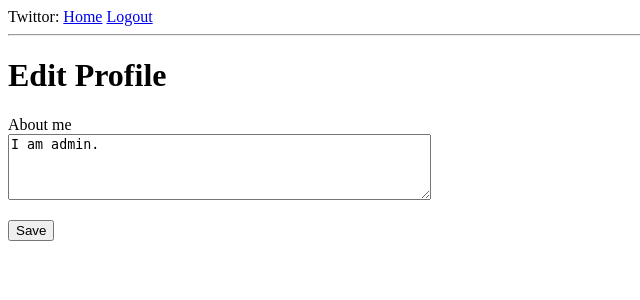
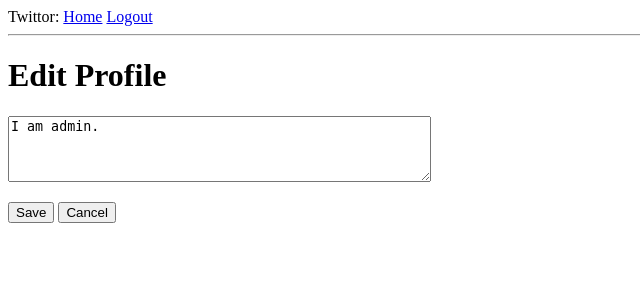
Before and after one commit to Touyu-Pan/flask-demo, a Flask app: page /edit_profile in a window 1280 px wide. Shown: the top 300 px of the page, without its empty margins (0-640 px from the left). Run offline with Flask 2, Linux system fonts and the light colour scheme; a user stored in the database is signed in.

Commit message:
add profile editting cancel feature

```diff
--- a/twittor/forms.py
+++ b/twittor/forms.py
@@ -31,3 +31,4 @@ class RegisterFrom(FlaskForm):
 class EditProfileForm(FlaskForm):
     about_me = TextAreaField("About me", validators=[Length(min=0, max=120)])
     submit = SubmitField("Save")
+    btn_cancel = SubmitField(label='Cancel', render_kw={'formnovalidate': True})
--- a/twittor/route.py
+++ b/twittor/route.py
@@ -80,6 +80,8 @@ def edit_profile():
     if request.method == 'GET':
         form.about_me.data = current_user.about_me
     if form.validate_on_submit():
+        if form.btn_cancel.data:
+            return redirect(url_for('profile', username = current_user.username))
         current_user.about_me = form.about_me.data
         db.session.commit()
         return redirect(url_for('profile', username = current_user.username))
--- a/twittor/templates/edit_profile.html
+++ b/twittor/templates/edit_profile.html
@@ -5,12 +5,12 @@
     <form action="" method="POST">
         {{ form.hidden_tag() }}
         <p>
-            {{ form.about_me.label }}<br>
+            <!-- {{ form.about_me.label }}<br> -->
             {{ form.about_me(cols=50, rows=4) }}<br>
             {% for error in form.about_me.errors %}
             <span style="color: red;">[{{ error }}]</span>
             {% endfor %}
         </p>
-        <p>{{ form.submit() }}</p>
+        <p>{{ form.submit() }} {{ form.btn_cancel() }}</p>
     </form>
 {% endblock %}
```
Also changed, not shown: twittor/twittor.db.
